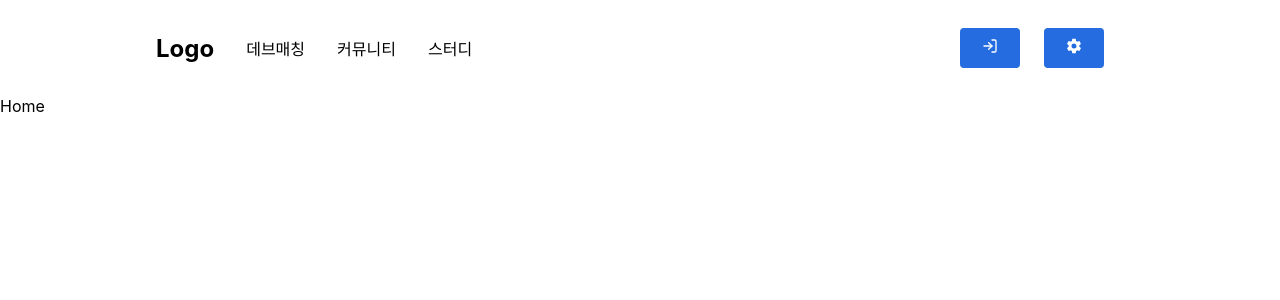
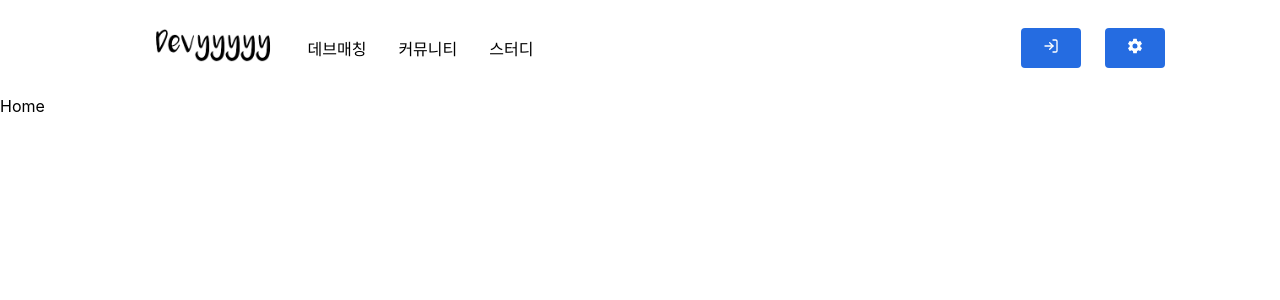
Before and after one commit to Devyyyyy/Devyyyyy-frontend-react, a React (Create React App) app: page / in a window 1280 px wide. Shown: the top 300 px of the page. Built offline with nearby package versions, Linux system fonts and the light colour scheme.

Commit message:
♻️navbar 상단 고정

```diff
--- a/src/components/navbar/navbar.tsx
+++ b/src/components/navbar/navbar.tsx
@@ -1,5 +1,5 @@
 import React from 'react';
-import {Nav, NavLink, Bars, NavMenu, NavBtn, NavBtnLink} from "./navbarElements";
+import {Nav, NavLink, Bars, NavMenu, NavBtn, NavBtnLink, Logo} from "./navbarElements";
 import { IoSettingsSharp } from "react-icons/io5";
 import { FiLogIn } from "react-icons/fi";
 
@@ -8,7 +8,7 @@ export default function Navbar() {
         <div>
             <Nav>
                 <NavLink to="/">
-                    <h1>Logo</h1>
+                    <Logo src={require("../../assets/images/logo.png")}/>
                 </NavLink>
                 <Bars/>
                 <NavMenu>
--- a/src/components/navbar/navbarElements.tsx
+++ b/src/components/navbar/navbarElements.tsx
@@ -1,6 +1,10 @@
 import styled from "styled-components";
 import {NavLink as Link} from 'react-router-dom';
 import {FaBars} from 'react-icons/fa';
+
+
+
+
 
 export const Nav = styled.nav`
   background: white;
@@ -10,7 +14,14 @@ export const Nav = styled.nav`
   padding: 0.5rem calc((100vw - 1000px) / 2);
   z-index: 10;
   outline-color: black;
+  position: sticky;
+  top: 0;
 `
+
+export const Logo = styled.img`
+  width: auto;
+  height: 50px;
+`;
 
 export const NavLink = styled(Link)`
   color: black;
```
